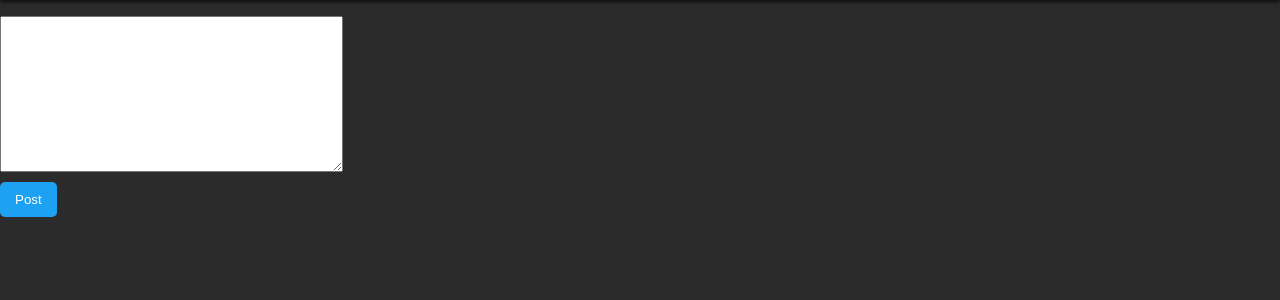
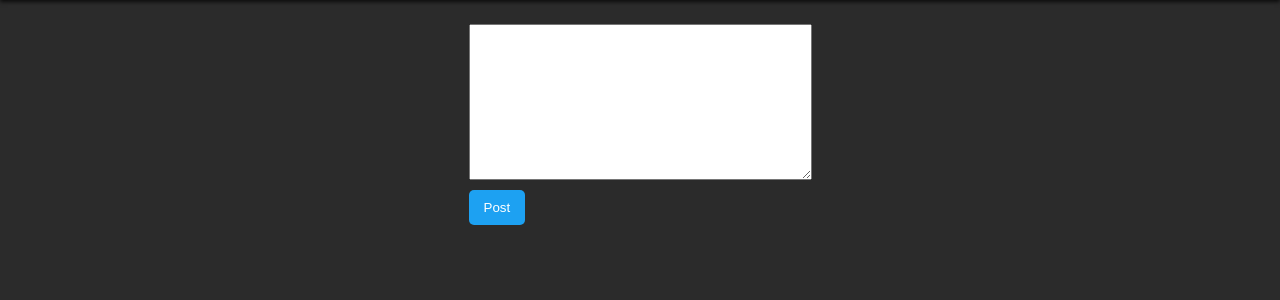
Before and after one commit to kjcioffi/django-social-media, a Django app: page / in a window 1280 px wide. Shown: the part 70-370 px from the top of the page. Run offline with Django 5.2, Linux system fonts and the light colour scheme; the visitor is signed in with stand-in values (Sample User, id 1).

Commit message:
Added styling changes to the index / newsfeed.    - The PostForm is now centered to support a more aesthetic appeal.

```diff
--- /dev/null
+++ b/content_sharing/static/content_sharing/index.css
@@ -0,0 +1,7 @@
+/* Center only for the newfeed */
+#create-post-container {
+    display: flex;
+    justify-content: center;
+    align-items: center;
+    margin-block-start: 1.5rem;
+}
--- a/content_sharing/templates/content_sharing/base.html
+++ b/content_sharing/templates/content_sharing/base.html
@@ -5,6 +5,8 @@
     <head>
         <meta name="viewport" content="width=device-width, initial-scale=1.0">
         <link rel='stylesheet' href="{% static 'content_sharing/base.css' %}">
+        {% block stylesheets %}
+        {% endblock %}
     </head>
     <body>
         <nav>
@@ -22,9 +24,8 @@
                 </form>
             </section>
         </nav>
-        {% block body %}
-        {% endblock %}
         {% if post_form %}
+        <section id='create-post-container'>
             <ul id='post-form-errors'>
 
             </ul>
@@ -33,6 +34,7 @@
                 {{ post_form.content }}
                 <button type='submit'>Post</button>
             </form>
+        </section>
         {% endif %}
 
         {% if post_form %}
--- a/content_sharing/templates/content_sharing/index.html
+++ b/content_sharing/templates/content_sharing/index.html
@@ -1 +1,11 @@
 {% extends "content_sharing/base.html" %}
+{% load static %}
+
+{% block stylesheets %}
+    <link rel='stylesheet' href="{% static 'content_sharing/index.css' %}">
+{% endblock %}
+
+{% block body %}
+    <section id='newsfeed'>
+    </section>
+{% endblock %}
```
Lines whose indentation alone changed are shown as unchanged.
